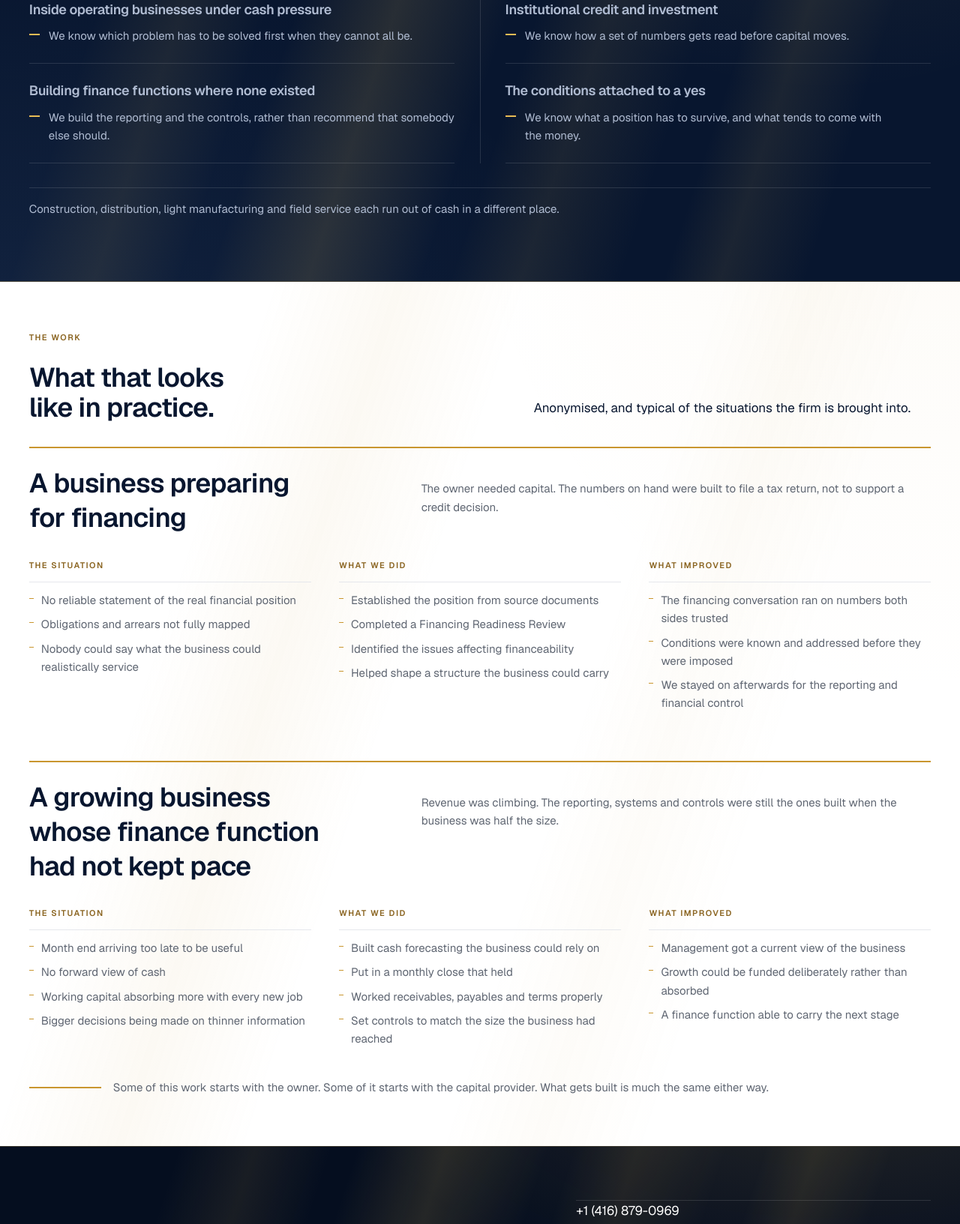
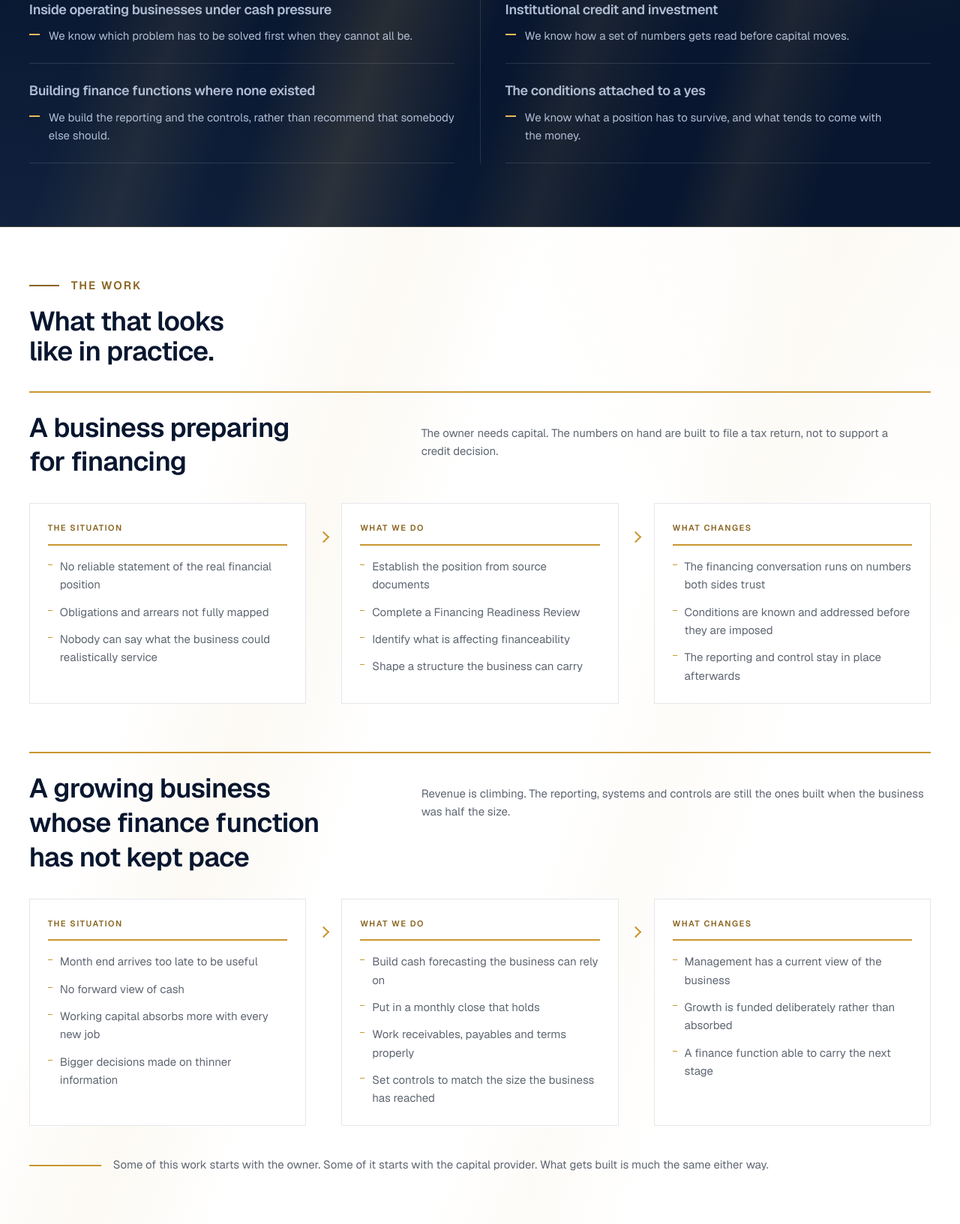
Before and after one commit to AFgroup360/website, a PHP site: page /who-we-are.html in a window 1280 px wide. Shown: the part 1530-3163 px from the top of the page at 75% size. Run offline with PHP 8.4, Linux system fonts and the light colour scheme.

Commit message:
Make the dropdown land on the right section, and turn the stories into flows
The two What We Do menu items both opened the page at the top in the
preview, which made the owner and capital provider sections look like the
same thing. The preview now follows the anchor, and in page links scroll
instead of doing nothing.

The after funding list no longer restates the owner sections; it says what
the capital provider gets while the money is out.

On Who We Are the engagement stories are drawn as a flow: the situation,
what we do, what changes, in three panels with arrows between them, and
the middle stage is written in the present tense.

Removes the industries line and the anonymised note.

Co-Authored-By: Claude Opus 5 <noreply@anthropic.com>
Claude-Session: https://claude.ai/code/session_014HeX2eCQpZKdnhGt1WQaZM

```diff
--- a/css/main.css
+++ b/css/main.css
@@ -647,14 +647,44 @@
 .story-block__kicker { font-size: var(--text-overline); font-weight: 600; letter-spacing: var(--track-overline); text-transform: uppercase; color: var(--accent-text); }
 .story-block > .story-block__head h3 { font-size: var(--text-h2); max-width: 20ch; }
 .story-block__for { font-size: var(--text-sm); color: var(--text-muted); }
-.story-block__grid { display: grid; grid-template-columns: repeat(3, minmax(0, 1fr)); gap: var(--grid-gap); margin-top: var(--space-6); }
-.story-block__step { display: grid; gap: var(--space-3); align-content: start; }
-.story-block__label { font-size: var(--text-overline); font-weight: 600; letter-spacing: var(--track-overline); text-transform: uppercase; color: var(--accent-text); padding-bottom: var(--space-3); border-bottom: 1px solid var(--rule); }
+.story-block__grid {
+  display: grid; grid-template-columns: repeat(3, minmax(0, 1fr));
+  gap: clamp(1.75rem, 1rem + 2.4vw, 3rem);
+  margin-top: var(--space-6);
+}
+.story-block__step {
+  position: relative;
+  display: grid; gap: var(--space-4); align-content: start;
+  padding: var(--space-5);
+  background: var(--white); border: 1px solid var(--rule);
+}
+/* The arrow that turns the three panels into one flow. */
+.story-block__step:not(:last-child)::after {
+  content: ""; position: absolute; z-index: 1;
+  right: calc(clamp(1.75rem, 1rem + 2.4vw, 3rem) / -2 - 6px);
+  top: 2.4rem;
+  width: 11px; height: 11px;
+  border-top: 2px solid var(--accent); border-right: 2px solid var(--accent);
+  transform: rotate(45deg);
+}
+.story-block__label {
+  font-size: var(--text-overline); font-weight: 600; letter-spacing: var(--track-overline);
+  text-transform: uppercase; color: var(--accent-text);
+  padding-bottom: var(--space-3); border-bottom: 2px solid var(--accent);
+}
 .story-block__step p { font-size: var(--text-sm); color: var(--text-muted); }
-.story-block__step ul { display: grid; gap: var(--space-2); }
+.story-block__step ul { display: grid; gap: var(--space-3); }
 .story-block__step li { font-size: var(--text-sm); color: var(--text-muted); padding-left: var(--space-4); position: relative; }
 .story-block__step li::before { content: ""; position: absolute; left: 0; top: 0.6em; width: 6px; height: 1px; background: var(--accent); }
-@media (max-width: 900px) { .story-block__grid { grid-template-columns: 1fr; gap: var(--space-6); } .story-block__head { grid-template-columns: 1fr; } }
+@media (max-width: 900px) {
+  .story-block__grid { grid-template-columns: 1fr; gap: var(--space-6); }
+  .story-block__head { grid-template-columns: 1fr; }
+  .story-block__step:not(:last-child)::after {
+    right: auto; left: 50%; top: auto;
+    bottom: calc(var(--space-6) / -2 - 6px);
+    transform: translateX(-50%) rotate(135deg);
+  }
+}
 
 /* --- Sectors. The kinds of business the work is built for. --------------- */
 /* --- Signals. The six things owners recognise, boxed rather than bulleted. */
@@ -713,11 +743,6 @@
 .origin__then::before {
   content: ""; flex: none; width: 14px; height: 2px; margin-top: 0.6em;
   background: var(--accent-on-dark);
-}
-.origins__note {
-  margin-top: var(--space-6); padding-top: var(--space-4);
-  border-top: 1px solid var(--rule-dark-soft);
-  font-size: var(--text-sm); color: var(--text-inverse-muted);
 }
 @media (max-width: 760px) {
   .origins { grid-template-columns: 1fr; gap: var(--space-7); }
--- a/who-we-are.html
+++ b/who-we-are.html
@@ -167,25 +167,20 @@
         </div>
       </div>
     </div>
-    <p class="origins__note">Construction, distribution, light manufacturing and field
-      service each run out of cash in a different place.</p>
   </div>
 </section>
 
 <section class="section rays rays--light">
   <div class="container">
-    <div class="section-head section-head--split">
-      <span class="overline">The work</span>
+    <div class="section-head">
+      <span class="overline overline--lead">The work</span>
       <h2>What that looks like in practice.</h2>
-      <p class="lede">Anonymised, and typical of the situations the firm is brought
-        into.</p>
     </div>
     <div class="story-set">
       <article class="story-block">
         <div class="story-block__head">
           <h3>A business preparing for financing</h3>
-          <p class="story-block__for">The owner needed capital. The numbers on hand were
-            built to file a tax return, not to support a credit decision.</p>
+          <p class="story-block__for">The owner needs capital. The numbers on hand are built to file a tax return, not to support a credit decision.</p>
         </div>
         <div class="story-block__grid">
           <div class="story-block__step">
@@ -193,24 +188,24 @@
             <ul role="list">
               <li>No reliable statement of the real financial position</li>
               <li>Obligations and arrears not fully mapped</li>
-              <li>Nobody could say what the business could realistically service</li>
+              <li>Nobody can say what the business could realistically service</li>
             </ul>
           </div>
           <div class="story-block__step">
-            <span class="story-block__label">What we did</span>
+            <span class="story-block__label">What we do</span>
             <ul role="list">
-              <li>Established the position from source documents</li>
-              <li>Completed a Financing Readiness Review</li>
-              <li>Identified the issues affecting financeability</li>
-              <li>Helped shape a structure the business could carry</li>
+              <li>Establish the position from source documents</li>
+              <li>Complete a Financing Readiness Review</li>
+              <li>Identify what is affecting financeability</li>
+              <li>Shape a structure the business can carry</li>
             </ul>
           </div>
           <div class="story-block__step">
-            <span class="story-block__label">What improved</span>
+            <span class="story-block__label">What changes</span>
             <ul role="list">
-              <li>The financing conversation ran on numbers both sides trusted</li>
-              <li>Conditions were known and addressed before they were imposed</li>
-              <li>We stayed on afterwards for the reporting and financial control</li>
+              <li>The financing conversation runs on numbers both sides trust</li>
+              <li>Conditions are known and addressed before they are imposed</li>
+              <li>The reporting and control stay in place afterwards</li>
             </ul>
           </div>
         </div>
@@ -218,34 +213,33 @@
 
       <article class="story-block">
         <div class="story-block__head">
-          <h3>A growing business whose finance function had not kept pace</h3>
-          <p class="story-block__for">Revenue was climbing. The reporting, systems and
-            controls were still the ones built when the business was half the size.</p>
+          <h3>A growing business whose finance function has not kept pace</h3>
+          <p class="story-block__for">Revenue is climbing. The reporting, systems and controls are still the ones built when the business was half the size.</p>
         </div>
         <div class="story-block__grid">
           <div class="story-block__step">
             <span class="story-block__label">The situation</span>
             <ul role="list">
-              <li>Month end arriving too late to be useful</li>
+              <li>Month end arrives too late to be useful</li>
               <li>No forward view of cash</li>
-              <li>Working capital absorbing more with every new job</li>
-              <li>Bigger decisions being made on thinner information</li>
+              <li>Working capital absorbs more with every new job</li>
+              <li>Bigger decisions made on thinner information</li>
             </ul>
           </div>
           <div class="story-block__step">
-            <span class="story-block__label">What we did</span>
+            <span class="story-block__label">What we do</span>
             <ul role="list">
-              <li>Built cash forecasting the business could rely on</li>
-              <li>Put in a monthly close that held</li>
-              <li>Worked receivables, payables and terms properly</li>
-              <li>Set controls to match the size the business had reached</li>
+              <li>Build cash forecasting the business can rely on</li>
+              <li>Put in a monthly close that holds</li>
+              <li>Work receivables, payables and terms properly</li>
+              <li>Set controls to match the size the business has reached</li>
             </ul>
           </div>
           <div class="story-block__step">
-            <span class="story-block__label">What improved</span>
+            <span class="story-block__label">What changes</span>
             <ul role="list">
-              <li>Management got a current view of the business</li>
-              <li>Growth could be funded deliberately rather than absorbed</li>
+              <li>Management has a current view of the business</li>
+              <li>Growth is funded deliberately rather than absorbed</li>
               <li>A finance function able to carry the next stage</li>
             </ul>
           </div>
```
Also changed, not shown: tools/pages/what-we-do.html (+8 -8 lines), tools/pages/who-we-are.html (+26 -32 lines), tools/preview_shell.html (+16 -3 lines), what-we-do.html (+8 -8 lines).
